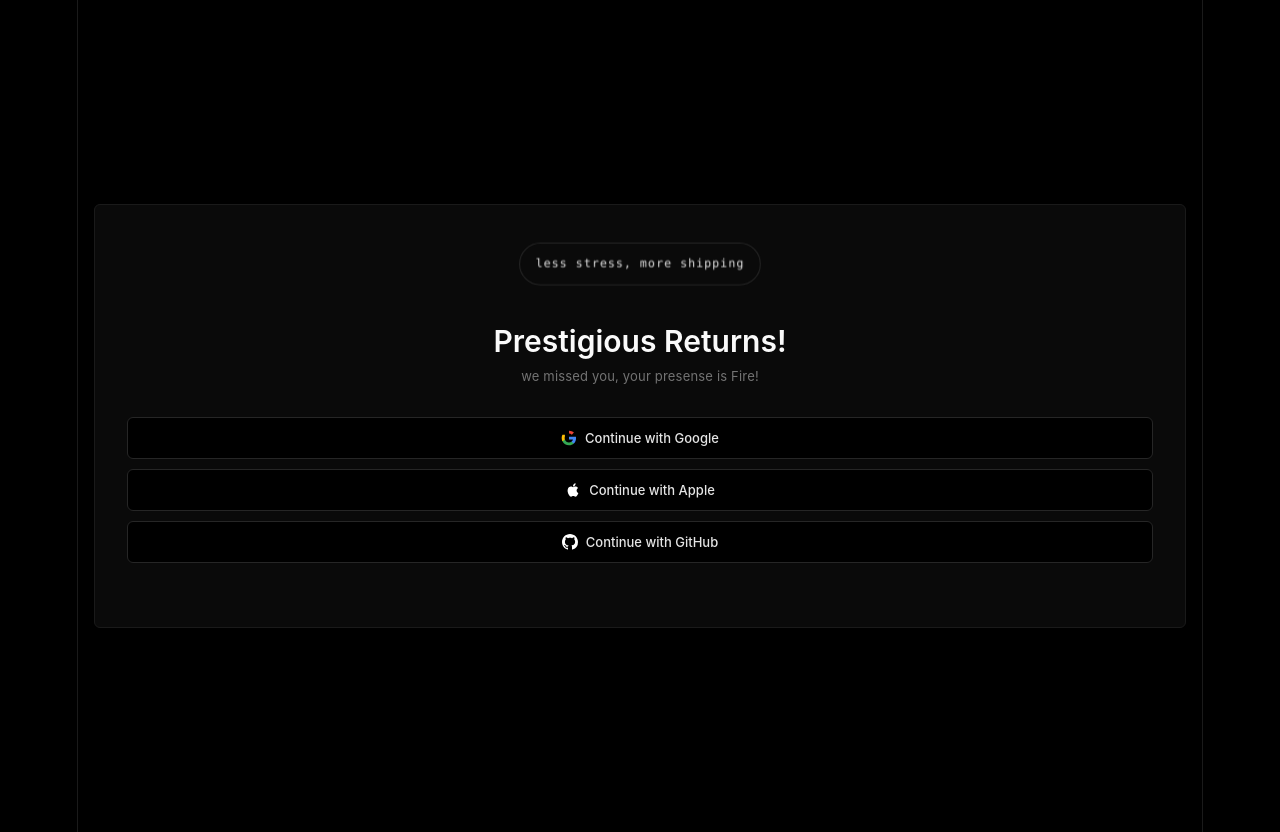
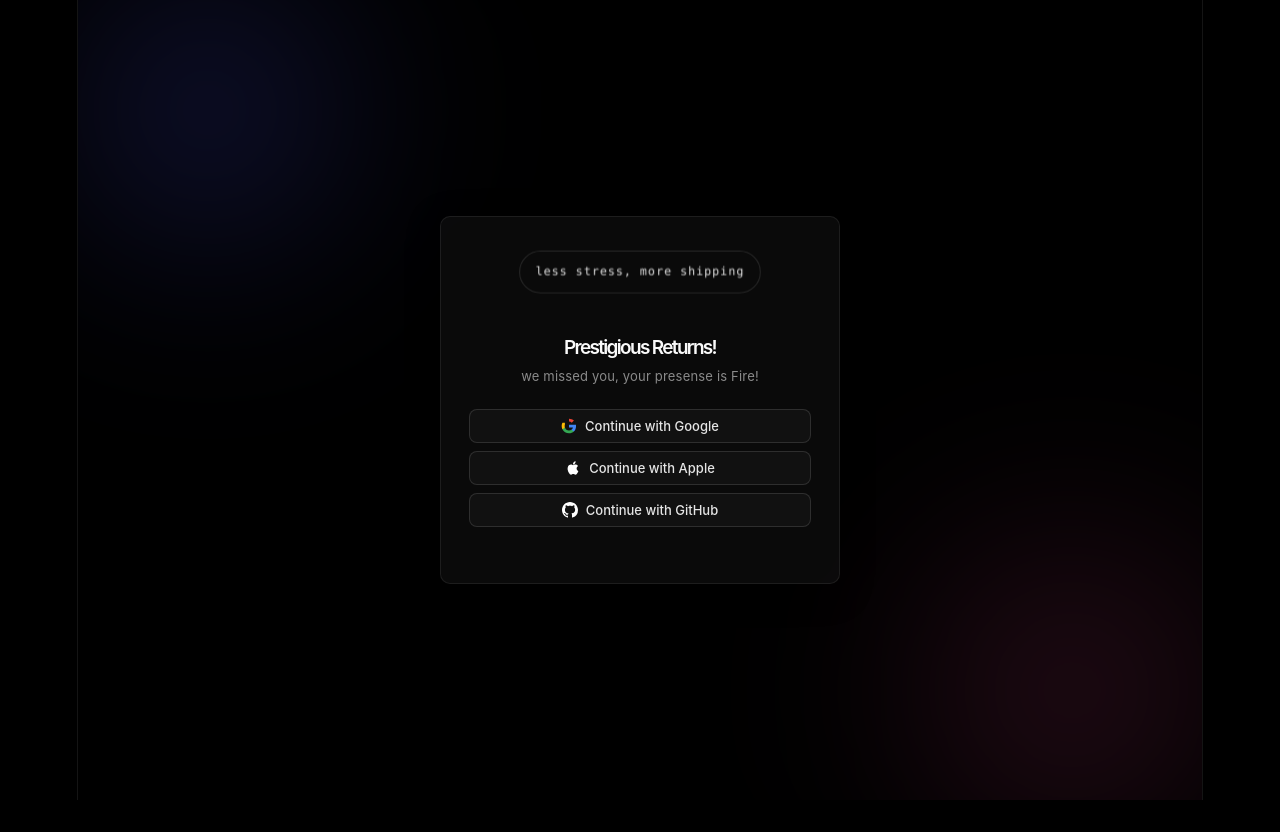
Before and after one commit to realzlight/raven, a React (Vite) app in the folder client/: page /auth in a window 1280 px wide. After the commit the page ends 800 px from the top, so only its background shows below. Built offline with nearby package versions, Linux system fonts and the light colour scheme.

Commit message:
update auth.css

```diff
--- a/client/src/styles/auth.css
+++ b/client/src/styles/auth.css
@@ -1,70 +1,107 @@
 :root {
   --bg: #000;
-  --surface: #0a0a0a;
-  --border: #1a1a1a;
-  --border2: #262626;
-  --muted: #404040;
-  --subtle: #737373;
+  --border: rgba(255, 255, 255, 0.08);
+  --border2: rgba(255, 255, 255, 0.12);
+  --muted: rgba(255, 255, 255, 0.24);
+  --subtle: #8a8a8a;
   --text: #e5e5e5;
   --white: #fafafa;
-  --radius: 6px;
+  --radius: 10px;
   --error: #ff4444;
+  --glass: rgba(255, 255, 255, 0.04);
+}
+
+* {
+  box-sizing: border-box;
 }
 
 .auth-page {
+  position: relative;
   display: flex;
   align-items: center;
   justify-content: center;
   min-height: 100vh;
+  width: 100%;
   background: var(--bg);
-  padding: 16px;
+  overflow: hidden;
+  padding: 24px;
+}
+
+/* gradient blobs behind glass */
+.auth-page::before,
+.auth-page::after {
+  content: '';
+  position: absolute;
+  border-radius: 50%;
+  filter: blur(90px);
+  z-index: 0;
+  pointer-events: none;
+}
+
+.auth-page::before {
+  width: 420px;
+  height: 420px;
+  background: radial-gradient(circle, rgba(80, 90, 255, 0.25), transparent 70%);
+  top: -100px;
+  left: -80px;
+}
+
+.auth-page::after {
+  width: 460px;
+  height: 460px;
+  background: radial-gradient(circle, rgba(255, 80, 160, 0.18), transparent 70%);
+  bottom: -120px;
+  right: -100px;
 }
 
 .auth-card {
+  position: relative;
+  z-index: 1;
   width: 100%;
-  max-width: 100%;
-  height:100%;
-  max-height:100%;
-  background: var(--surface);
+  max-width: 400px;
+  background: var(--glass);
+  backdrop-filter: blur(20px) saturate(140%);
+  -webkit-backdrop-filter: blur(20px) saturate(140%);
   border: 1px solid var(--border);
   border-radius: var(--radius);
-  padding: 40px 32px;
+  padding: 36px 28px;
+  box-shadow: 0 8px 32px rgba(0, 0, 0, 0.4);
 }
 
 .auth-logo {
-  font-size: 18px;
-  font-weight: 700;
+  font-size: 15px;
+  font-weight: 600;
   color: var(--white);
-  margin-bottom: 32px;
+  margin-bottom: 24px;
   cursor: pointer;
   font-family: 'Geist Mono', monospace;
 }
 
 .auth-header {
-  margin-bottom: 28px;
+  margin-bottom: 20px;
 }
 
 .auth-title {
-  font-size: 30px;
+  font-size: 19px;
   font-weight: 600;
   color: var(--white);
-  letter-spacing:0px;
-  margin: 0 0 8px;
+  margin: 0;
+  line-height: 1.3;
   font-family: 'Geist', -apple-system, sans-serif;
 }
 
 .auth-sub {
   font-size: 13px;
   color: var(--subtle);
-  margin: 0;
+  margin: 2px 0 0;
   font-family: 'Geist', -apple-system, sans-serif;
 }
 
 .social-group {
   display: flex;
   flex-direction: column;
-  gap: 10px;
-  margin-bottom: 24px;
+  gap: 8px;
+  margin-bottom: 20px;
 }
 
 .social-btn {
@@ -73,10 +110,10 @@
   justify-content: center;
   gap: 8px;
   width: 100%;
-  padding: 12px 16px;
-  background: var(--bg);
+  padding: 8px 14px;
+  background: rgba(255, 255, 255, 0.03);
   border: 1px solid var(--border2);
-  border-radius: var(--radius);
+  border-radius: 8px;
   color: var(--text);
   font-size: 13px;
   font-weight: 500;
@@ -87,14 +124,14 @@
 
 .social-btn:hover {
   border-color: var(--muted);
-  background: var(--border);
+  background: rgba(255, 255, 255, 0.07);
 }
 
 .auth-divider {
   display: flex;
   align-items: center;
-  gap: 12px;
-  margin: 24px 0;
+  gap: 10px;
+  margin: 18px 0;
 }
 
 .auth-divider span {
@@ -105,7 +142,7 @@
 
 .auth-divider p {
   color: var(--subtle);
-  font-size: 12px;
+  font-size: 11px;
   margin: 0;
   font-family: 'Geist', -apple-system, sans-serif;
 }
@@ -113,14 +150,14 @@
 .auth-form {
   display: flex;
   flex-direction: column;
-  gap: 16px;
-  margin-bottom: 20px;
+  gap: 12px;
+  margin-bottom: 16px;
 }
 
 .field {
   display: flex;
   flex-direction: column;
-  gap: 6px;
+  gap: 5px;
   position: relative;
 }
 
@@ -148,10 +185,10 @@
 }
 
 .field input {
-  padding: 10px 12px;
-  background: var(--bg);
+  padding: 9px 11px;
+  background: rgba(255, 255, 255, 0.03);
   border: 1px solid var(--border2);
-  border-radius: var(--radius);
+  border-radius: 8px;
   color: var(--white);
   font-size: 13px;
   font-family: 'Geist Mono', monospace;
@@ -161,7 +198,7 @@
 .field input:focus {
   outline: none;
   border-color: var(--muted);
-  background: var(--bg);
+  background: rgba(255, 255, 255, 0.05);
 }
 
 .field input.input-error {
@@ -183,17 +220,17 @@
 }
 
 .auth-submit {
-  padding: 10px 16px;
+  padding: 9px 16px;
   background: var(--white);
   border: none;
-  border-radius: var(--radius);
+  border-radius: 8px;
   color: var(--bg);
   font-size: 13px;
   font-weight: 600;
   cursor: pointer;
   transition: all 150ms ease;
   font-family: 'Geist', -apple-system, sans-serif;
-  margin-top: 8px;
+  margin-top: 4px;
 }
 
 .auth-submit:hover:not(:disabled) {
```
